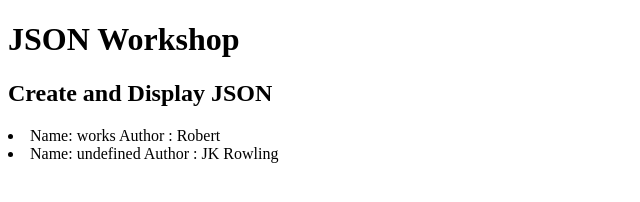
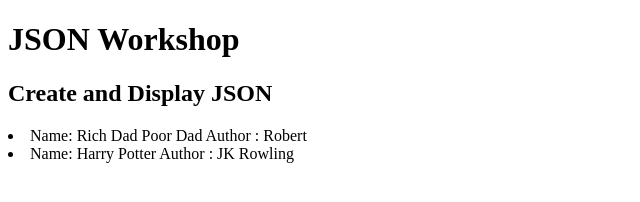
Before and after one commit to inaiyathalam/json_in_api_workshop, a plain HTML site: page project/demo.html in a window 1280 px wide. Shown: the whole page, without its empty margins (0-640 px from the left). Drawn offline with Linux system fonts and the light colour scheme.

Commit message:
Json data display web page

```diff
--- a/project/demo.html
+++ b/project/demo.html
@@ -13,7 +13,6 @@
     <script>
         let listOfJsons = [{
             "name" : "Rich Dad Poor Dad",
-            "Name" : "works",
             "author" : "Robert",
             "price" : {
                 "key" : 200
@@ -40,7 +39,7 @@
         listOfJsons.forEach((json)=>{
             // Create a list item for each property using dot notation
             let listItem = document.createElement("li");
-            listItem.textContent = "Name: " + json.Name + " Author : " + json["author"];
+            listItem.textContent = "Name: " + json.name + " Author : " + json["author"];
             displayList.appendChild(listItem);
 
         })
```
